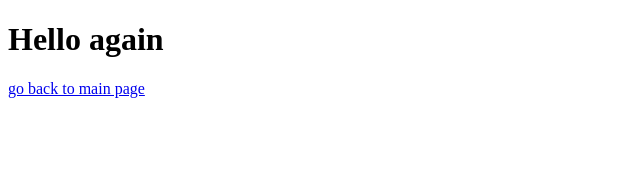
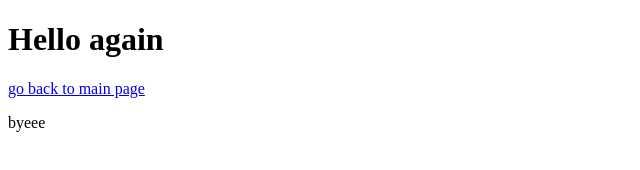
Before and after one commit to SuzannaWentzel/Practice, a plain HTML site: page page2.html in a window 1280 px wide. Shown: the full height of the page, 0-640 px from the left. Drawn offline with Linux system fonts and the light colour scheme.

Commit message:
Updated page2.html

```diff
--- a/page2.html
+++ b/page2.html
@@ -7,5 +7,6 @@
   <body>
     <h1>Hello again</h1>
     <a href="./index.html">go back to main page</a>
+    <p>byeee</p>
   </body>
 </html>
```
